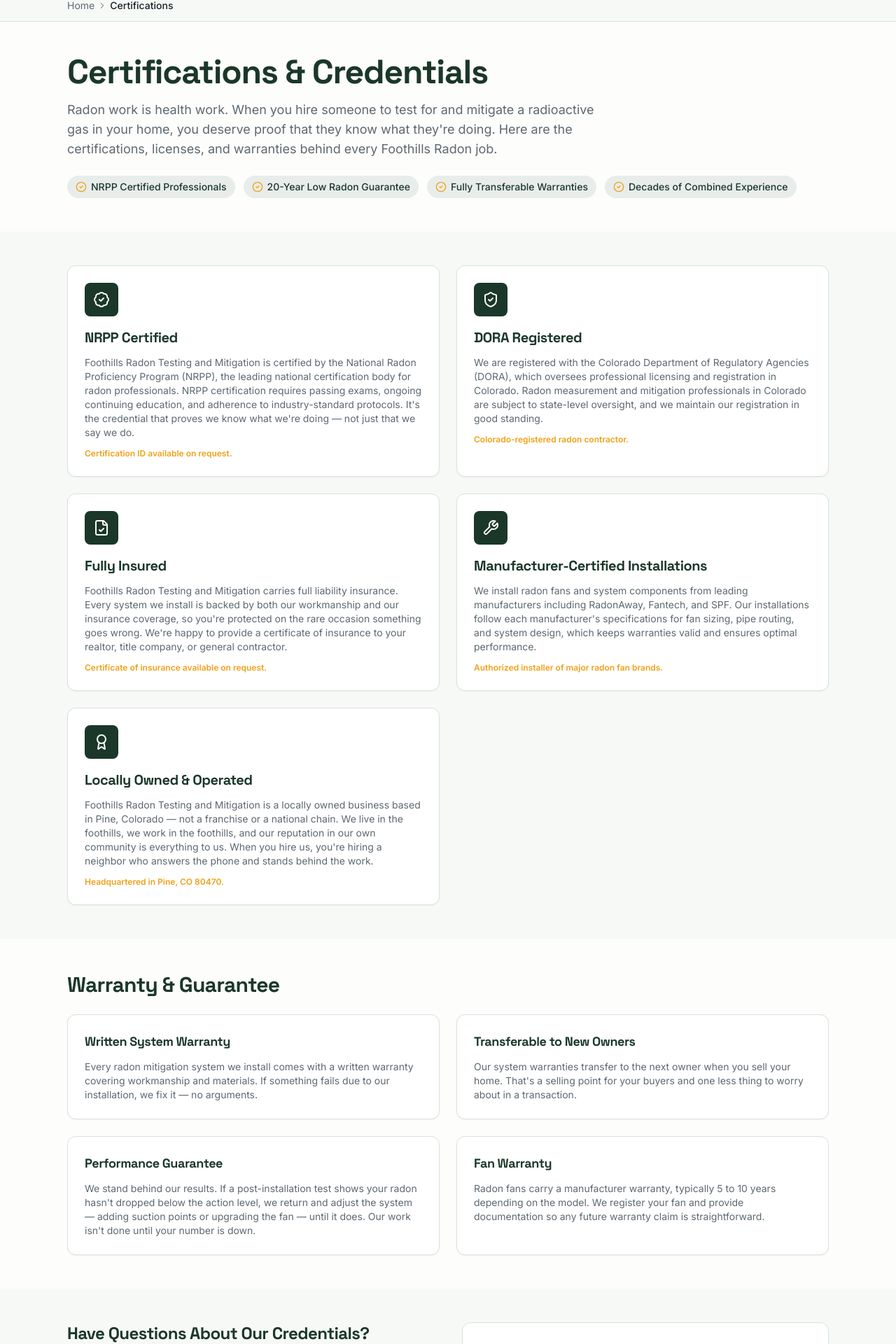
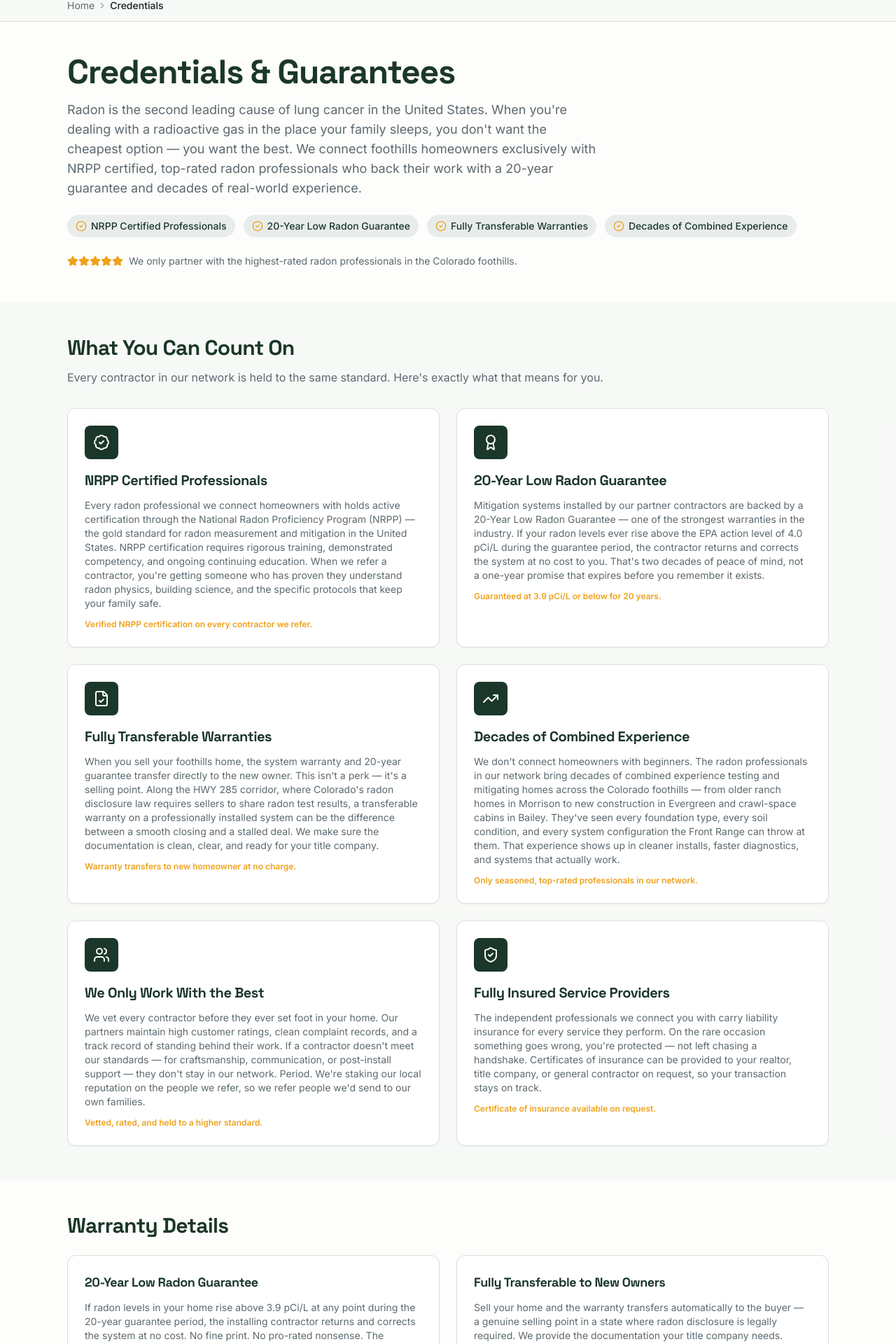
Before and after one commit to chetrodell-art/foothills-radon, a React (Vite) app: page /certifications in a window 1280 px wide. Shown: the part 156-2076 px from the top of the page at 70% size. Built offline with nearby package versions, Linux system fonts and the light colour scheme; the HTML template or start-up script is replaced by a standard one.

Commit message:
backup: src/pages/Certifications.tsx

```diff
--- a/src/pages/Certifications.tsx
+++ b/src/pages/Certifications.tsx
@@ -1,64 +1,70 @@
 import { Link } from "react-router-dom";
-import { ShieldCheck, Award, BadgeCheck, FileCheck, Wrench, ArrowRight, Phone, CheckCircle2 } from "lucide-react";
+import { ShieldCheck, Award, BadgeCheck, FileCheck, Wrench, ArrowRight, Phone, CheckCircle2, Star, TrendingUp, Users } from "lucide-react";
 import { SEO, breadcrumbSchema } from "@/components/seo";
 import { Layout } from "@/components/Layout";
 import { Breadcrumbs } from "@/components/Breadcrumbs";
-import { EstimateForm } from "@/components/EstimateForm";
+
 import { company } from "@/data/site";
 import { ScrollReveal } from "@/components/ScrollReveal";
 
 const credentials = [
   {
     icon: BadgeCheck,
-    title: "NRPP Certified",
-    body: "Foothills Radon Testing and Mitigation is certified by the National Radon Proficiency Program (NRPP), the leading national certification body for radon professionals. NRPP certification requires passing exams, ongoing continuing education, and adherence to industry-standard protocols. It's the credential that proves we know what we're doing — not just that we say we do.",
-    detail: "Certification ID available on request.",
+    title: "NRPP Certified Professionals",
+    body: "Every radon professional we connect homeowners with holds active certification through the National Radon Proficiency Program (NRPP) — the gold standard for radon measurement and mitigation in the United States. NRPP certification requires rigorous training, demonstrated competency, and ongoing continuing education. When we refer a contractor, you're getting someone who has proven they understand radon physics, building science, and the specific protocols that keep your family safe.",
+    detail: "Verified NRPP certification on every contractor we refer.",
+  },
+  {
+    icon: Award,
+    title: "20-Year Low Radon Guarantee",
+    body: "Mitigation systems installed by our partner contractors are backed by a 20-Year Low Radon Guarantee — one of the strongest warranties in the industry. If your radon levels ever rise above the EPA action level of 4.0 pCi/L during the guarantee period, the contractor returns and corrects the system at no cost to you. That's two decades of peace of mind, not a one-year promise that expires before you remember it exists.",
+    detail: "Guaranteed at 3.9 pCi/L or below for 20 years.",
+  },
+  {
+    icon: FileCheck,
+    title: "Fully Transferable Warranties",
+    body: "When you sell your foothills home, the system warranty and 20-year guarantee transfer directly to the new owner. This isn't a perk — it's a selling point. Along the HWY 285 corridor, where Colorado's radon disclosure law requires sellers to share radon test results, a transferable warranty on a professionally installed system can be the difference between a smooth closing and a stalled deal. We make sure the documentation is clean, clear, and ready for your title company.",
+    detail: "Warranty transfers to new homeowner at no charge.",
+  },
+  {
+    icon: TrendingUp,
+    title: "Decades of Combined Experience",
+    body: "We don't connect homeowners with beginners. The radon professionals in our network bring decades of combined experience testing and mitigating homes across the Colorado foothills — from older ranch homes in Morrison to new construction in Evergreen and crawl-space cabins in Bailey. They've seen every foundation type, every soil condition, and every system configuration the Front Range can throw at them. That experience shows up in cleaner installs, faster diagnostics, and systems that actually work.",
+    detail: "Only seasoned, top-rated professionals in our network.",
+  },
+  {
+    icon: Users,
+    title: "We Only Work With the Best",
+    body: "We vet every contractor before they ever set foot in your home. Our partners maintain high customer ratings, clean complaint records, and a track record of standing behind their work. If a contractor doesn't meet our standards — for craftsmanship, communication, or post-install support — they don't stay in our network. Period. We're staking our local reputation on the people we refer, so we refer people we'd send to our own families.",
+    detail: "Vetted, rated, and held to a higher standard.",
   },
   {
     icon: ShieldCheck,
-    title: "DORA Registered",
-    body: "We are registered with the Colorado Department of Regulatory Agencies (DORA), which oversees professional licensing and registration in Colorado. Radon measurement and mitigation professionals in Colorado are subject to state-level oversight, and we maintain our registration in good standing.",
-    detail: "Colorado-registered radon contractor.",
-  },
-  {
-    icon: FileCheck,
-    title: "Fully Insured",
-    body: "Foothills Radon Testing and Mitigation carries full liability insurance. Every system we install is backed by both our workmanship and our insurance coverage, so you're protected on the rare occasion something goes wrong. We're happy to provide a certificate of insurance to your realtor, title company, or general contractor.",
+    title: "Fully Insured Service Providers",
+    body: "The independent professionals we connect you with carry liability insurance for every service they perform. On the rare occasion something goes wrong, you're protected — not left chasing a handshake. Certificates of insurance can be provided to your realtor, title company, or general contractor on request, so your transaction stays on track.",
     detail: "Certificate of insurance available on request.",
-  },
-  {
-    icon: Wrench,
-    title: "Manufacturer-Certified Installations",
-    body: "We install radon fans and system components from leading manufacturers including RadonAway, Fantech, and SPF. Our installations follow each manufacturer's specifications for fan sizing, pipe routing, and system design, which keeps warranties valid and ensures optimal performance.",
-    detail: "Authorized installer of major radon fan brands.",
-  },
-  {
-    icon: Award,
-    title: "Locally Owned & Operated",
-    body: "Foothills Radon Testing and Mitigation is a locally owned business based in Pine, Colorado — not a franchise or a national chain. We live in the foothills, we work in the foothills, and our reputation in our own community is everything to us. When you hire us, you're hiring a neighbor who answers the phone and stands behind the work.",
-    detail: "Headquartered in Pine, CO 80470.",
   },
 ];
 
 const Certifications = () => (
   <Layout>
     <SEO
-      title="Certifications & Credentials | Foothills Radon Testing and Mitigation | Colorado Foothills"
-      description="NRPP certified, DORA registered, fully insured, and locally owned. See the certifications, licenses, and warranties behind Foothills Radon Testing and Mitigation's radon testing & mitigation work."
+      title="Credentials & Guarantees | Foothills Radon Testing and Mitigation | Colorado Foothills"
+      description="We connect foothills homeowners with NRPP certified, insured radon professionals backed by a 20-year low-radon guarantee and fully transferable warranties. Decades of experience."
       path="/certifications"
       schema={breadcrumbSchema([
         { name: "Home", path: "/" },
-        { name: "Certifications", path: "/certifications" },
+        { name: "Credentials", path: "/certifications" },
       ])}
     />
-    <Breadcrumbs items={[{ name: "Home", path: "/" }, { name: "Certifications" }]} />
+    <Breadcrumbs items={[{ name: "Home", path: "/" }, { name: "Credentials" }]} />
 
     <section className="py-12">
       <div className="container-pro">
         <ScrollReveal>
-          <h1 className="font-heading text-4xl font-bold text-primary sm:text-5xl">Certifications & Credentials</h1>
+          <h1 className="font-heading text-4xl font-bold text-primary sm:text-5xl">Credentials & Guarantees</h1>
           <p className="mt-4 max-w-3xl text-lg text-muted-foreground">
-            Radon work is health work. When you hire someone to test for and mitigate a radioactive gas in your home, you deserve proof that they know what they're doing. Here are the certifications, licenses, and warranties behind every Foothills Radon job.
+            Radon is the second leading cause of lung cancer in the United States. When you're dealing with a radioactive gas in the place your family sleeps, you don't want the cheapest option — you want the best. We connect foothills homeowners exclusively with NRPP certified, top-rated radon professionals who back their work with a 20-year guarantee and decades of real-world experience.
           </p>
         </ScrollReveal>
         <ScrollReveal delay={150}>
@@ -70,23 +76,41 @@ const Certifications = () => (
             ))}
           </div>
         </ScrollReveal>
+        <ScrollReveal delay={250}>
+          <div className="mt-6 flex items-center gap-2 text-sm text-muted-foreground">
+            <div className="flex">
+              {[...Array(5)].map((_, i) => (
+                <Star key={i} className="h-4 w-4 fill-accent text-accent" />
+              ))}
+            </div>
+            <span>We only partner with the highest-rated radon professionals in the Colorado foothills.</span>
+          </div>
+        </ScrollReveal>
       </div>
     </section>
 
     <section className="bg-muted/40 py-12">
       <div className="container-pro">
-        <div className="grid gap-6 lg:grid-cols-2">
-          {credentials.map((cred) => {
-            const Icon = cred.icon;
+        <ScrollReveal>
+          <h2 className="font-heading text-2xl font-bold text-primary sm:text-3xl">What You Can Count On</h2>
+          <p className="mt-3 max-w-3xl text-muted-foreground">
+            Every contractor in our network is held to the same standard. Here's exactly what that means for you.
+          </p>
+        </ScrollReveal>
+        <div className="mt-8 grid gap-6 lg:grid-cols-2">
+          {credentials.map((exp, i) => {
+            const Icon = exp.icon;
             return (
-              <div key={cred.title} className="rounded-xl border border-border bg-card p-6 shadow-sm">
+              <ScrollReveal key={exp.title} delay={i * 80}>
+                <div className="h-full rounded-xl border border-border bg-card p-6 shadow-sm">
                   <div className="flex h-12 w-12 items-center justify-center rounded-lg bg-primary text-primary-foreground">
                     <Icon className="h-6 w-6" />
                   </div>
-                <h2 className="mt-4 font-heading text-xl font-bold text-primary">{cred.title}</h2>
-                <p className="mt-3 text-sm text-muted-foreground">{cred.body}</p>
-                <p className="mt-3 text-xs font-semibold text-accent">{cred.detail}</p>
+                  <h3 className="mt-4 font-heading text-xl font-bold text-primary">{exp.title}</h3>
+                  <p className="mt-3 text-sm text-muted-foreground">{exp.body}</p>
+                  <p className="mt-3 text-xs font-semibold text-accent">{exp.detail}</p>
                 </div>
+              </ScrollReveal>
             );
           })}
         </div>
@@ -95,33 +119,44 @@ const Certifications = () => (
 
     <section className="py-12">
       <div className="container-pro">
-        <h2 className="font-heading text-2xl font-bold text-primary sm:text-3xl">Warranty & Guarantee</h2>
+        <ScrollReveal>
+          <h2 className="font-heading text-2xl font-bold text-primary sm:text-3xl">Warranty Details</h2>
+        </ScrollReveal>
         <div className="mt-6 grid gap-6 md:grid-cols-2">
+          <ScrollReveal>
             <div className="rounded-xl border border-border bg-card p-6 shadow-sm">
-            <h3 className="font-heading text-lg font-bold text-primary">Written System Warranty</h3>
-            <p className="mt-3 text-sm text-muted-foreground">Every radon mitigation system we install comes with a written warranty covering workmanship and materials. If something fails due to our installation, we fix it — no arguments.</p>
+              <h3 className="font-heading text-lg font-bold text-primary">20-Year Low Radon Guarantee</h3>
+              <p className="mt-3 text-sm text-muted-foreground">If radon levels in your home rise above 3.9 pCi/L at any point during the 20-year guarantee period, the installing contractor returns and corrects the system at no cost. No fine print. No pro-rated nonsense. The guarantee stays in effect for two full decades.</p>
             </div>
+          </ScrollReveal>
+          <ScrollReveal delay={80}>
             <div className="rounded-xl border border-border bg-card p-6 shadow-sm">
-            <h3 className="font-heading text-lg font-bold text-primary">Transferable to New Owners</h3>
-            <p className="mt-3 text-sm text-muted-foreground">Our system warranties transfer to the next owner when you sell your home. That's a selling point for your buyers and one less thing to worry about in a transaction.</p>
+              <h3 className="font-heading text-lg font-bold text-primary">Fully Transferable to New Owners</h3>
+              <p className="mt-3 text-sm text-muted-foreground">Sell your home and the warranty transfers automatically to the buyer — a genuine selling point in a state where radon disclosure is legally required. We provide the documentation your title company needs.</p>
             </div>
+          </ScrollReveal>
+          <ScrollReveal delay={160}>
             <div className="rounded-xl border border-border bg-card p-6 shadow-sm">
-            <h3 className="font-heading text-lg font-bold text-primary">Performance Guarantee</h3>
-            <p className="mt-3 text-sm text-muted-foreground">We stand behind our results. If a post-installation test shows your radon hasn't dropped below the action level, we return and adjust the system — adding suction points or upgrading the fan — until it does. Our work isn't done until your number is down.</p>
+              <h3 className="font-heading text-lg font-bold text-primary">Post-Install Verification Testing</h3>
+              <p className="mt-3 text-sm text-muted-foreground">Every mitigation install includes follow-up radon testing to confirm your levels dropped well below the EPA action level before the job is considered complete. You get the numbers in writing.</p>
             </div>
+          </ScrollReveal>
+          <ScrollReveal delay={240}>
             <div className="rounded-xl border border-border bg-card p-6 shadow-sm">
-            <h3 className="font-heading text-lg font-bold text-primary">Fan Warranty</h3>
-            <p className="mt-3 text-sm text-muted-foreground">Radon fans carry a manufacturer warranty, typically 5 to 10 years depending on the model. We register your fan and provide documentation so any future warranty claim is straightforward.</p>
+              <h3 className="font-heading text-lg font-bold text-primary">Up to 8-Year Fan Replacement Warranty</h3>
+              <p className="mt-3 text-sm text-muted-foreground">Premium radon fans from RadonAway and Fantech include manufacturer warranties up to 8 years. If a fan fails within the warranty window, it's replaced — labor included through our partner contractors.</p>
             </div>
+          </ScrollReveal>
         </div>
       </div>
     </section>
 
     <section className="bg-muted/40 py-12">
       <div className="container-pro grid items-start gap-10 lg:grid-cols-2">
+        <ScrollReveal>
           <div>
-          <h2 className="font-heading text-2xl font-bold text-primary">Have Questions About Our Credentials?</h2>
-          <p className="mt-4 text-muted-foreground">We're happy to provide NRPP certification numbers, certificates of insurance, or warranty documentation to you, your realtor, or your title company. Just ask.</p>
+            <h2 className="font-heading text-2xl font-bold text-primary">Have Questions?</h2>
+            <p className="mt-4 text-muted-foreground">Ask us anything about the professionals we work with, warranty documentation, or what to expect from start to finish. We're local, we answer the phone, and we stand behind every referral.</p>
             <a href={company.phoneHref} className="mt-6 inline-flex items-center gap-2 text-lg font-semibold text-primary hover:text-accent">
               <Phone className="h-5 w-5 text-accent" /> {company.phone}
             </a>
@@ -129,7 +164,12 @@ const Certifications = () => (
               Or request a free estimate <ArrowRight className="h-4 w-4" />
             </Link>
           </div>
-        <EstimateForm variant="section" />
+        </ScrollReveal>
+        <ScrollReveal>
+          <Link to="/contact" className="inline-flex items-center gap-2 rounded-md bg-accent px-6 py-3 text-base font-semibold text-accent-foreground shadow-lg transition hover:scale-105 hover:bg-accent/90">
+            Get a Free Estimate <ArrowRight className="h-5 w-5" />
+          </Link>
+        </ScrollReveal>
       </div>
     </section>
   </Layout>
```
Lines whose indentation alone changed are shown as unchanged.
